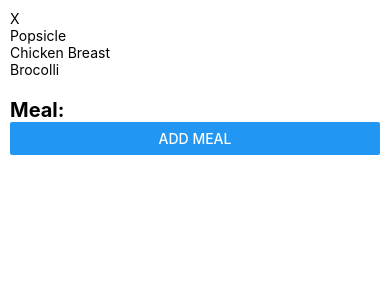
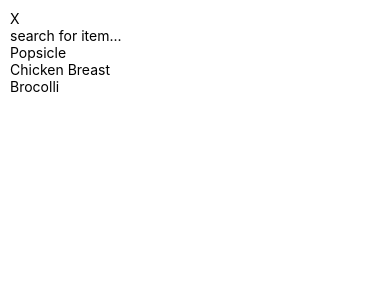
Before and after one commit to taariqnazar/macro-app, a React Native app: screen /Diary in a window 390 px wide. Both pictures are taken after a click on the button "ADD FOOD". Shown: the top 300 px of the page. Built offline with nearby package versions, Linux system fonts and the light colour scheme.

Commit message:
Diary Modal now has a searchbar Still fixing some bugs, for instance when searching for a word and selecting it i only want to choose the item and not turn of the keyboard first.

```diff
--- a/src/components/FoodDiary.tsx
+++ b/src/components/FoodDiary.tsx
@@ -1,7 +1,9 @@
 import { useState } from "react"
 import { Alert,
 Modal,
+SafeAreaView,
 Pressable,
+TextInput,
 View,
 ScrollView,
 Text,
@@ -10,13 +12,31 @@ StyleSheet } from "react-native"
 import { useStore } from "../store"
 import { Item, Meal } from "../types"
 
+const fuzzyStringSearch = (term, string) => {
+    var ratio = 0.5
+    var string = string.toLowerCase();
+    var compare = term.toLowerCase();
+    var matches = 0;
+    if (string.indexOf(compare) > -1) return true; // covers basic partial matches
+    for (var i = 0; i < compare.length; i++) {
+        string.indexOf(compare[i]) > -1 ? matches += 1 : matches -=1;
+    }
+    return (matches/string.length >= ratio || term == "");
+}
 export default function FoodDiary() {
     const [globalState, dispatch] = useStore()
     const [modalVisible, setModalVisible] = useState(false)
-    const [itemData, setItemData] = useState({pickerItem: "Unknown", items: []})
+    const [itemData, setItemData] = useState({items: []})
+    const [query, setQuery] = useState("")
 
     const meals:Meal[] = globalState.user.diary
     const items:Item[] = globalState.items
+
+    const addMeal = () => {
+        setModalVisible(!modalVisible)
+        dispatch({type:"ADD_MEAL", payload: {timestamp:"xxx", items: itemData.items }})
+        setItemData({items: []})
+    }
     return(
         <ScrollView style = {styles.container}>
             <Modal
@@ -29,24 +49,39 @@ export default function FoodDiary() {
             >
                 <View style={styles.modalView}>
                     <Pressable
-                        onPress={() => setModalVisible(!modalVisible)}
+                        onPress={() => {
+                            setModalVisible(!modalVisible)
+                            setItemData({items: []})
+                        }}
                     >
                     <Text>X</Text>
                     </Pressable>
-                    {items.map((item, index) => (
+                    <SafeAreaView>
+                        <TextInput
+                            onChangeText={text => setQuery(text)}
+                            placeholder="search for item..."
+                            value={query}
+                        />
+                    </SafeAreaView>
+                    {items.filter( item => fuzzyStringSearch(query, item.name)).map((item, index) => (
                         <Pressable
                             key={item.name}
-                            onPress={(e) => console.log(e)}
-                            //onPress={() => setItemData((prevData) => ({...prevData, items: prevData.items.push(item)}), )}
+                            onPress={() => {
+                                setQuery("")
+                                setItemData(prevData => ({...prevData, [items]: prevData.items.push(item)}))
+                            }}
                         >
                             <Text>{item.name}</Text>
                         </Pressable>
                     ))}
-                    {itemData.items.length > -1
+                    {itemData.items.length > 0
                     ?
                     <View>
                         <Text style={{fontWeight: 'bold',fontSize: 20, marginTop: 20}}>Meal:</Text>
-                        <Button title="Add Meal" onPress={() => ""}></Button>
+                        {itemData.items.map((item, index) => (
+                            <Text>{item.name}</Text>
+                        ))}
+                        <Button title="Add Meal" onPress={() => addMeal()}></Button>
                     </View>
                     : <></>}
                 </View>
--- a/src/data/data.ts
+++ b/src/data/data.ts
@@ -35,16 +35,7 @@ export const data = {
         name: "Tariq Nazar",
         age: 24,
         weight: 108,
-        diary: [ //A diary is a list of meals objects.
-            { //Meal: a meal is info about the specific meal and its items
-                timestamp: "xxx",
-                items: [
-                    popsicle,
-                    chickenBreast,
-                    brocolli
-                ]
-            }
-        ],
+        diary: [],
         targets: {
             weight: 95,
             macronutrients: {
--- a/src/store.tsx
+++ b/src/store.tsx
@@ -7,11 +7,14 @@ export const useStore:any = () => useContext(Store)
 const initialState = data
 const globalReducer = (state = initialState, action) => {
     switch(action.type){
-        case "TEST": {
-            return state
+        case "ADD_MEAL": {
+             return {
+             ...state,
+             [state.user.diary]: state.user.diary.push(action.payload)
+             }
         }
         default: {
-            return {}
+            throw new Error("No actions was passed.")
         }
     }
 }
```
Also changed, not shown: 1 other file (tests, documents, lock files or other folders).
